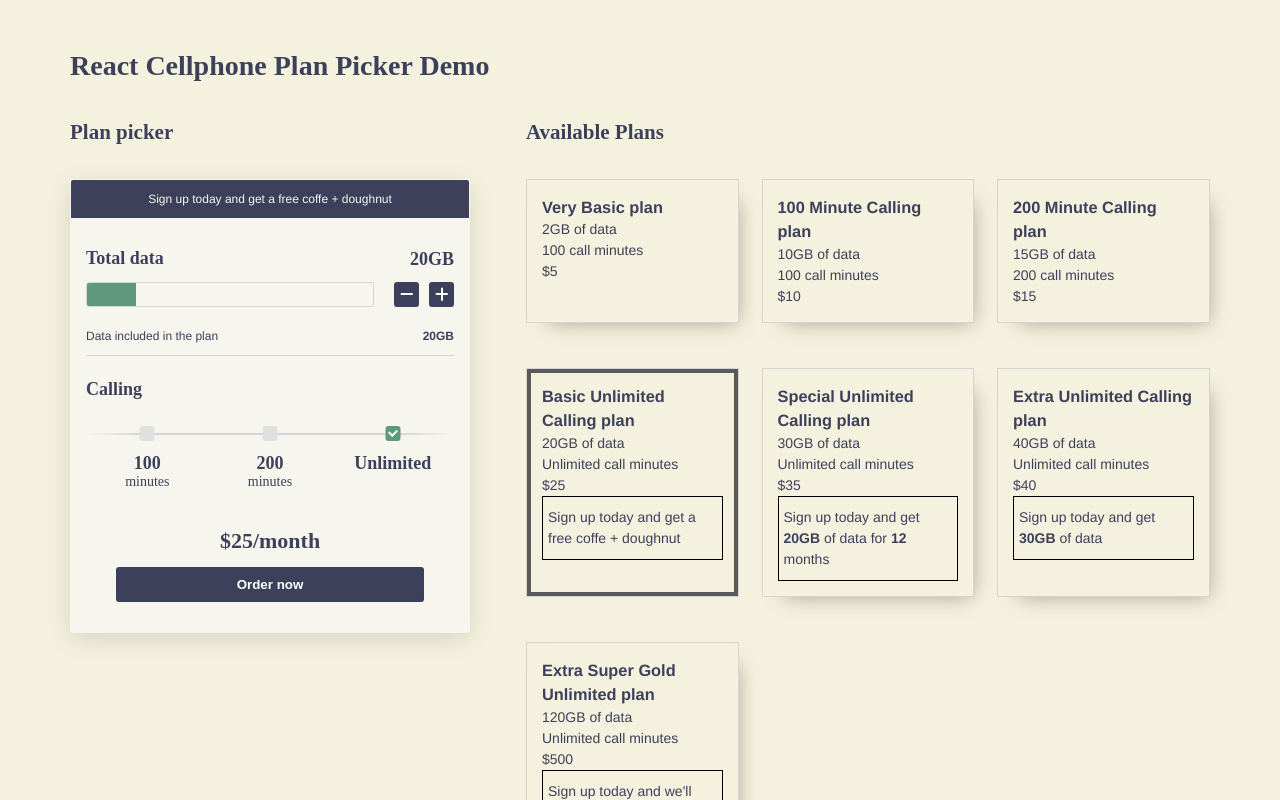
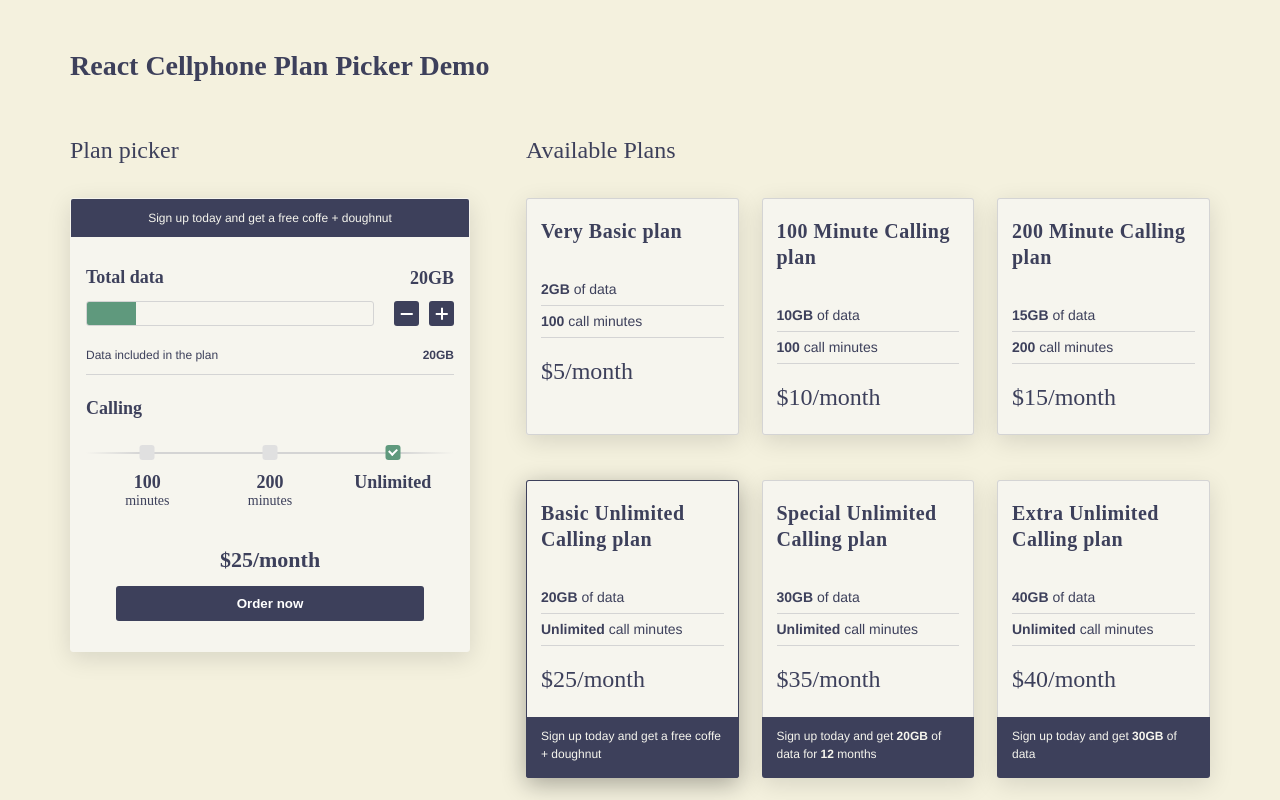
Before and after one commit to olegr1/react-cell-plan-picker, a React (Vite) app: page / in a window 1280 px wide. Shown: the top 800 px of the page. Built offline with nearby package versions, Linux system fonts and the light colour scheme; data requests are answered from the project's data file; the HTML template or start-up script is replaced by a standard one; a web font is replaced by a local one.

Commit message:
Styling Plan tiles

```diff
--- a/src/components/PlanTile.jsx
+++ b/src/components/PlanTile.jsx
@@ -14,21 +14,36 @@ function PlanTile({ plan, isCurrent }) {
       className={`plan-tile ${isCurrent ? "plan-tile--current" : ""}`}
       key={plan.id}
     >
-      <h3>{plan.name}</h3>
-      <div className="plan-data">
-        {plan.data === ""
-          ? "Unlimited data"
-          : `${convertMbToGbString(plan.data)} of data`}
-      </div>
-      <div className="plan-price">
-        {plan.callMinutes === "" ? "Unlimited" : plan.callMinutes} call minutes
-      </div>
+      <h3 className="plan-tile-title">{plan.name}</h3>
 
-      <div className="plan-price">${plan.price}</div>
+      <ul className="plan-features">
+        <li>
+          {plan.data === "" ? (
+            <span className="plan-feature-highlight">Unlimited data</span>
+          ) : (
+            <>
+              <span className="plan-feature-highlight">
+                {convertMbToGbString(plan.data)}
+              </span>{" "}
+              of data
+            </>
+          )}
+        </li>
+        <li>
+          {plan.callMinutes === "" ? (
+            <span className="plan-feature-highlight">Unlimited </span>
+          ) : (
+            <span className="plan-feature-highlight">{plan.callMinutes} </span>
+          )}
+          call minutes
+        </li>
+      </ul>
+
+      <div className="plan-price">${plan.price}/month</div>
 
       {plan.specialOffer !== "" ? (
         <div
-          className="special-offer"
+          className="plan-offer"
           dangerouslySetInnerHTML={specialOfferMarkup}
         ></div>
       ) : null}
--- a/src/index.css
+++ b/src/index.css
@@ -82,14 +82,16 @@ svg {
 
 .page-title {
   font-family: "Titillium";
-  margin: 45px 0 30px;
+  margin: 45px 0 0;
   color: var(--main-solid-color);
 }
 
 .pane-title {
   font-family: "Titillium";
-  margin: 0 0 30px;
+  margin: 45px 0 30px;
   color: var(--main-solid-color);
+  font-size: 24px;
+  font-weight: normal;
 }
 
 .plans-list {
@@ -100,20 +102,57 @@ svg {
 
 .plan-tile {
   width: 100%;
-  padding: 15px;
-  font-size: 14px;
-  border: 1px solid var(--border-color-light);
   margin-bottom: 30px;
-  box-shadow: 10px 11px 20px -12px rgba(0, 0, 0, 0.34);
+  position: relative;
+  box-shadow: inset 0px 0px 0px 1px var(--border-color-dark),
+    0 6px 25px 0 rgba(0, 0, 0, 0.12);
+  border-radius: var(--border-radius);
+  background-color: var(--bg-color-light);
+  overflow: hidden;
+  transition: all 0.5s ease;
+}
+
+.plan-tile-title {
+  /* background-color: var(--main-solid-color); */
+  color: var(--main-solid-color);
+  padding: 20px 15px 30px;
+  font-family: "Titillium";
+  font-weight: bold;
+  letter-spacing: 0.5px;
+  line-height: 1.3;
+  font-size: 20px;
 }
 
 .plan-tile--current {
-  box-shadow: inset 0px 0px 0px 4px rgb(90, 90, 90);
+  box-shadow: inset 0px 0px 0px 1px var(--main-solid-color),
+    0 6px 25px 0 rgba(0, 0, 0, 0.32);
 }
 
-.special-offer {
-  padding: 10px 5px;
-  border: 1px solid #000;
+.plan-offer {
+  padding: 10px 15px 15px;
+  background-color: var(--main-solid-color);
+  color: var(--bg-color-light);
+  font-size: 12px;
+}
+
+.plan-features {
+  padding: 0 15px 15px;
+}
+
+.plan-features li {
+  padding: 5px 0;
+  border-bottom: 1px solid var(--border-color-dark);
+}
+
+.plan-feature-highlight {
+  font-weight: bold;
+}
+
+.plan-price {
+  padding: 0 15px 20px;
+  font-family: "Titillium";
+  font-size: 24px;
+  font-weight: normal;
 }
 
 .picker {
@@ -191,7 +230,6 @@ svg {
   position: absolute;
   top: 0;
   right: 0;
-
   transition: background-color 0.2s ease;
 }
 
@@ -204,6 +242,14 @@ svg {
 .picker-data-btn-more:hover:before,
 .picker-data-btn-more:hover:after {
   background-color: var(--main-solid-color);
+}
+
+.picker-data-btn-more:disabled,
+.picker-data-btn-less:disabled {
+  width: 25px;
+  height: 25px;
+  border-radius: var(--border-radius);
+  background-color: var(--border-color-dark);
 }
 
 .picker-data-btn-less {
```
